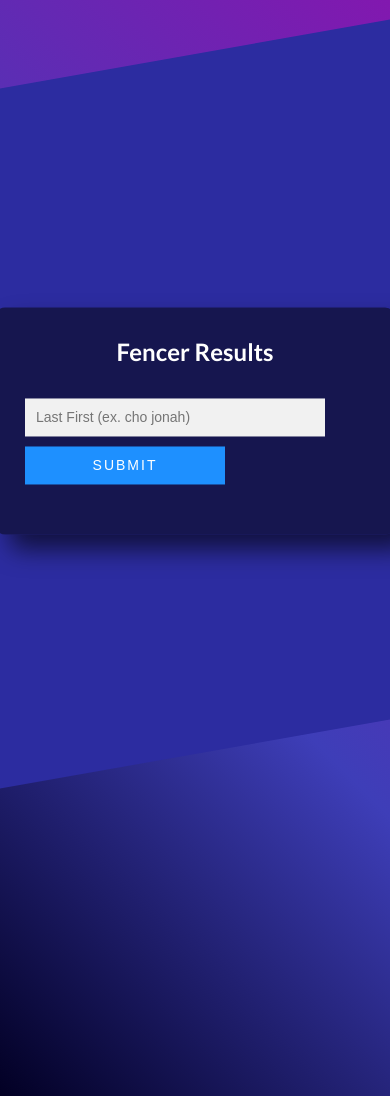
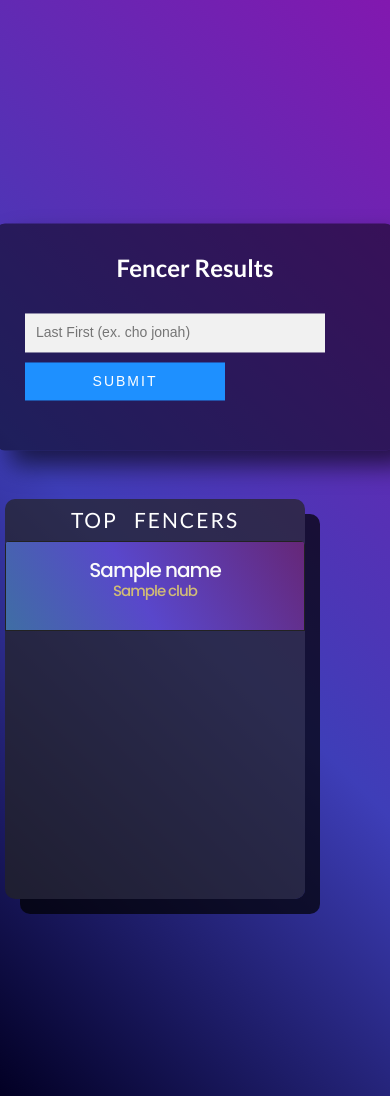
Before and after one commit to thedogwiththedataonit/Fencingscores.com, a Flask app: page / in a window 390 px wide; the page is wider, and only the part inside the window is pictured. Shown: the part 845-1941 px from the top of that part. Run offline with Flask 2, Linux system fonts and the light colour scheme; a database or web service that is not in the repository returns one stand-in record (values such as "Sample title"); some libraries are stand-ins or nearby versions.

Commit message:
fixed mobile format

```diff
--- a/static/css/main.css
+++ b/static/css/main.css
@@ -1189,7 +1189,7 @@
   .name_input {
     position: absolute;
     left: 50%;
-    top: 150%;
+    top: 140%;
     width: 400px;
     padding: 30px;
     transform: translate(-50%, -50%);
@@ -1287,4 +1287,24 @@
   .navicon div:after {
     top: 7px;
   }
+
+  .frontpagebox {
+    position: absolute;
+    right: 85px;
+    bottom:-900px;
+    width: 300px;
+    height: 400px;
+    background-color: rgba(36, 36, 36, 0.7);
+    z-index: 500;
+    border-radius: 10px;
+    box-shadow: 15px 15px rgba(0, 0, 0, 0.7);
+  }
+  .diagonal-box1 {
+    background-color: #2c2ca0;
+    transform: skewY(-10deg);
+    position: relative;
+    height: 700px;
+    top: 5%;
+    z-index: -5;
+  }
 }
```
